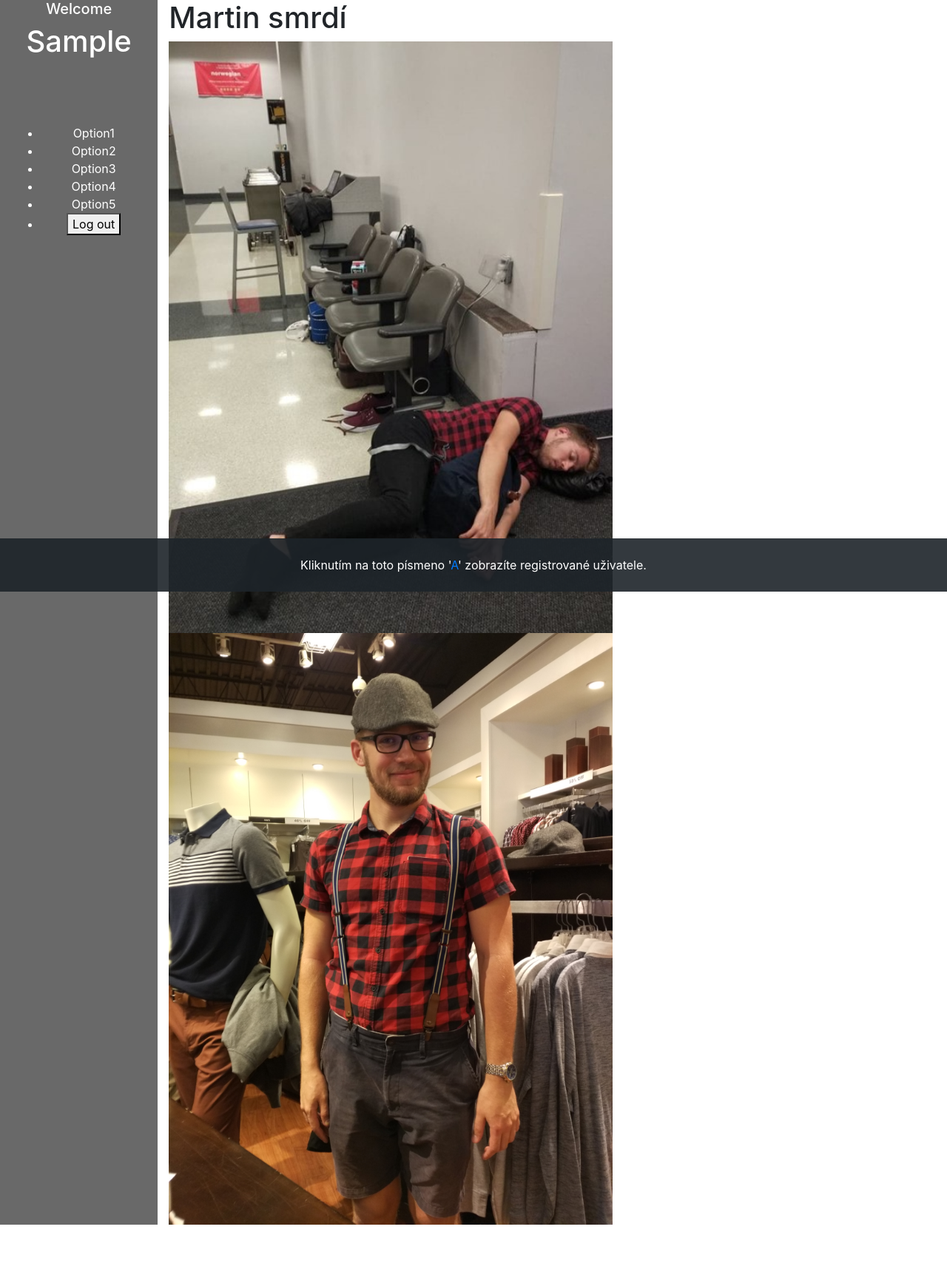
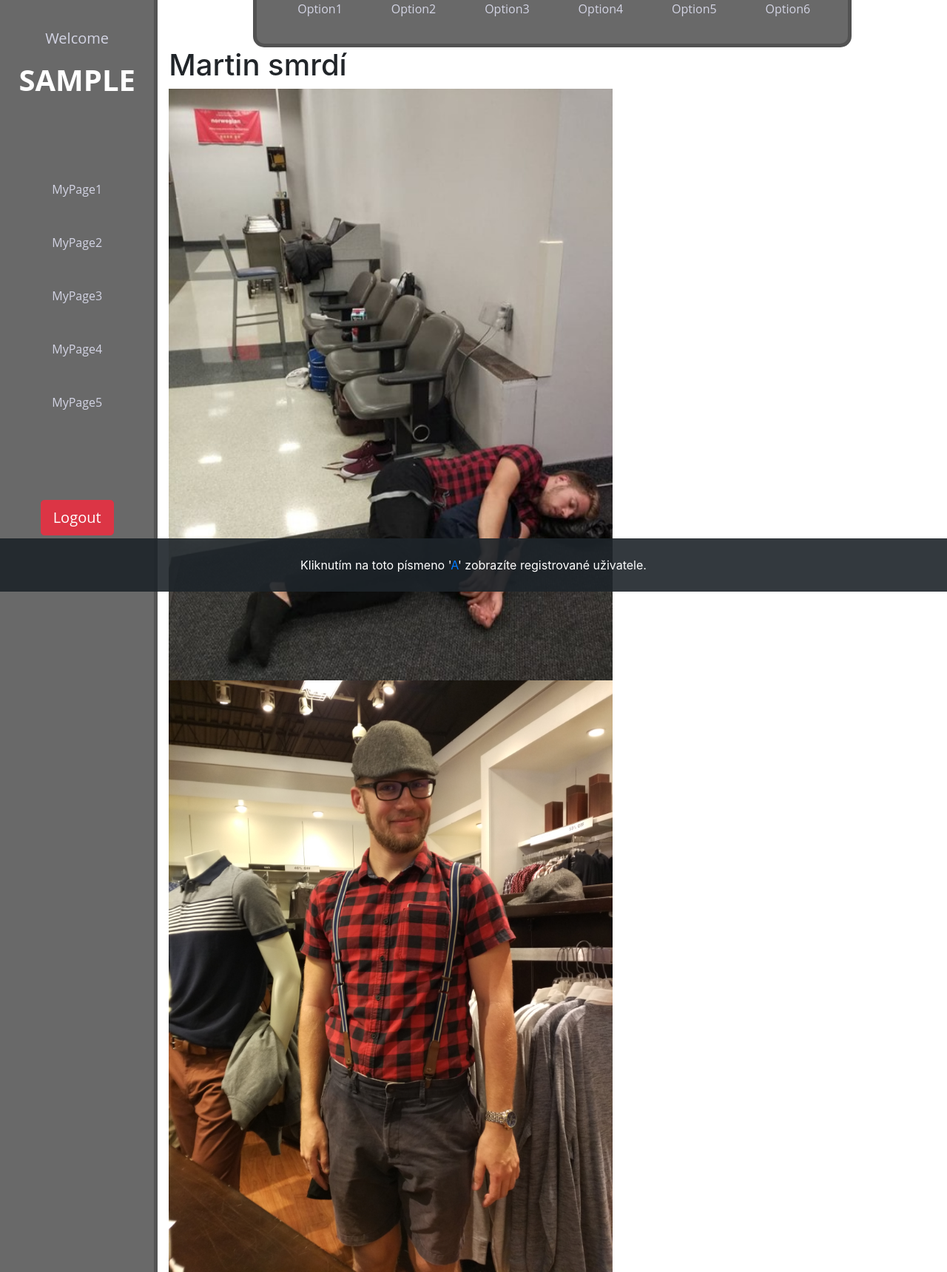
Before and after one commit to martinbenes1996/itu-project, a Django app: template hosting/templates/dashboard.html in a window 1280 px wide. Shown: the whole page at 74% size. Before the commit the page ends 1656 px from the top, so only its background shows below. Run offline with Django 3.2, Linux system fonts and the light colour scheme; the template is opened without the code that fills it: most values are stand-ins (such as "Sample title", 1, 10 or a date in 2020); some libraries are stand-ins or nearby versions.

Commit message:
Dashboard Changes

```diff
--- a/hosting/static/css/my_style_dash.css
+++ b/hosting/static/css/my_style_dash.css
@@ -2,11 +2,26 @@
     text-align: center;
     background-color: dimgrey;
     color: white;
+    border-right-style: solid;
+    border-width: thick;
+    border-color: rgba(0, 0, 0, 0.210);
+    font-family: "Open Sans", Helvetica, sans-serif;
+    color: #d3d4e4;
+}
+
+.col-2.menu{
+   /* padding: 0; !important; */
 }
 
 .dashboard{
     display: flex;
     min-height: 969px;
+}
+
+.username{
+    text-transform: uppercase;
+    font-weight: bold;
+    color: white;
 }
 
 .user{
@@ -16,3 +31,85 @@
 .martin{
     display: inline-block;
 }
+
+.welcome{
+    margin: 2em 0em 1em 0em;
+}
+
+.logout{
+    margin-top: 6em;
+}
+
+.logout a{
+
+    margin: 0 auto;
+}
+
+.list-dash{
+    padding: 0;
+}
+
+.list-dash li{
+    padding-top: 1.5em;
+    padding-bottom: 1.5em;
+    display: block;
+    position: relative;
+    width: 100%;
+    border-radius: 10px;
+}
+
+.list-dash li:hover{
+    background-color: rgba(0,0,0,0.2);
+}
+
+.list-dash a:link{
+    text-decoration: none;
+    color: white;
+    color: #d3d4e4;
+}
+
+.list-menu li{
+    display: flex;
+    position: relative;
+    width: 20%;
+    float: left;
+    height: 100%;
+}
+
+.list-menu li:hover{
+    background-color: rgba(0,0,0,0.2);
+}
+
+.list-menu a:link{
+    text-decoration: none;
+    color: white;
+    color: #d3d4e4;
+}
+
+.list-menu{
+    height: 100%;
+}
+
+.page-menu{
+    text-align: center;
+    background-color: dimgrey;
+    color: white;
+    border-bottom-style: solid;
+    border-right-style: solid;
+    border-left-style: solid;
+    border-bottom-left-radius: 15px;
+    border-bottom-right-radius: 15px;
+    border-width: thick;
+    border-color: rgba(0, 0, 0, 0.210);
+    font-family: "Open Sans", Helvetica, sans-serif;
+    color: #d3d4e4;
+    height: 4em;
+}
+
+.grid{
+    display: grid;
+}
+
+.inline{
+    display: flex;
+}
--- a/hosting/templates/dashboard.html
+++ b/hosting/templates/dashboard.html
@@ -2,29 +2,50 @@
 {% block content %}
 <!-- html here -->
 
+<!--
+If !uset.logged{
+    redirect(homepage)
+} else {
+-->
 
     {% load static %}
-
 
 
 <div class="dashboard">
     <div class="col-2 menu">
         <div class="user">
-            <h5>Welcome</h5>
-            <h1>{{ first_name }}</h1>
+            <h5 class="welcome">Welcome</h5>
+            <h1 class="username">{{ first_name }}</h1>
         </div>
         <div class="list">
-            <ul>
-                <li>Option1</li>
-                <li>Option2</li>
-                <li>Option3</li>
-                <li>Option4</li>
-                <li>Option5</li>
-                <li><a href="{% url 'logout' %}"><button>Log out</button></a></li>
+            <ul class="list-dash">
+                <a href="#1"><li>MyPage1</li></a>
+                <a href="#2"><li>MyPage2</li></a>
+                <a href="#3"><li>MyPage3</li></a>
+                <a href="#4"><li>MyPage4</li></a>
+                <a href="#5"><li>MyPage5</li></a>
             </ul>
+        </div>
+        <div class="form-group row logout">
+            <a href="{% url 'logout' %}"><button class="btn btn-danger btn-lg col-12">Logout</button></a>
         </div>
     </div>
     <div class="col-10">
+        <div class="inline col-12">
+            <div class="col-1"></div>
+            <div class="col-10 grid">
+                <div class="page-menu">
+                    <ul class="list-menu">
+                        <a href="#1"><li class="col-2 center">Option1</li></a>
+                        <a href="#2"><li class="col-2 center">Option2</li></a>
+                        <a href="#3"><li class="col-2 center">Option3</li></a>
+                        <a href="#4"><li class="col-2 center">Option4</li></a>
+                        <a href="#5"><li class="col-2 center">Option5</li></a>
+                        <a href="#6"><li class="col-2 center">Option6</li></a>
+                    </ul>
+                </div>
+            </div>
+        </div>
         <h1>Martin smrdí</h1>
         <div class="martin">
             <img src="{% static 'img/martin.jpg' %}" width="600px">
```
